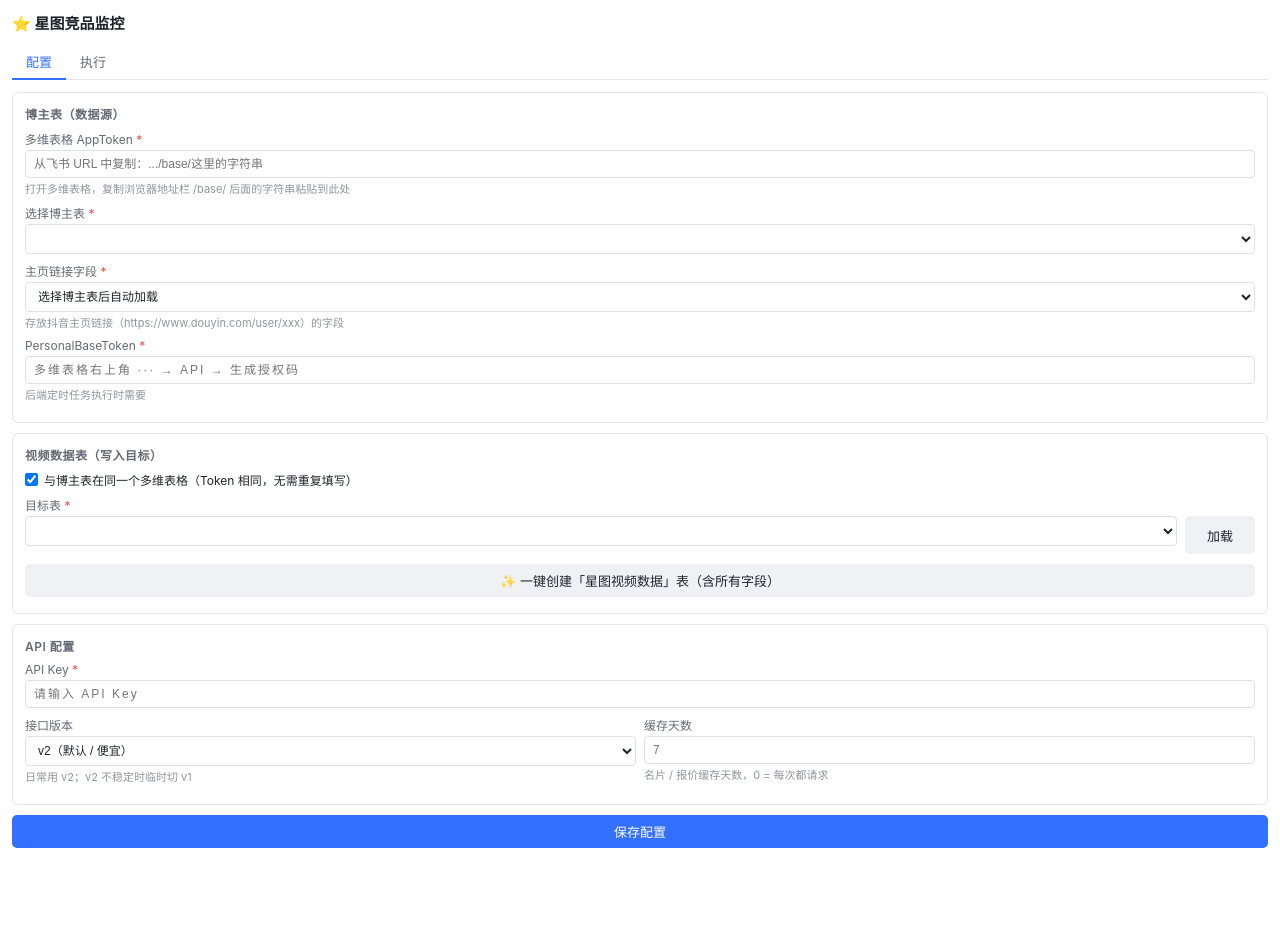
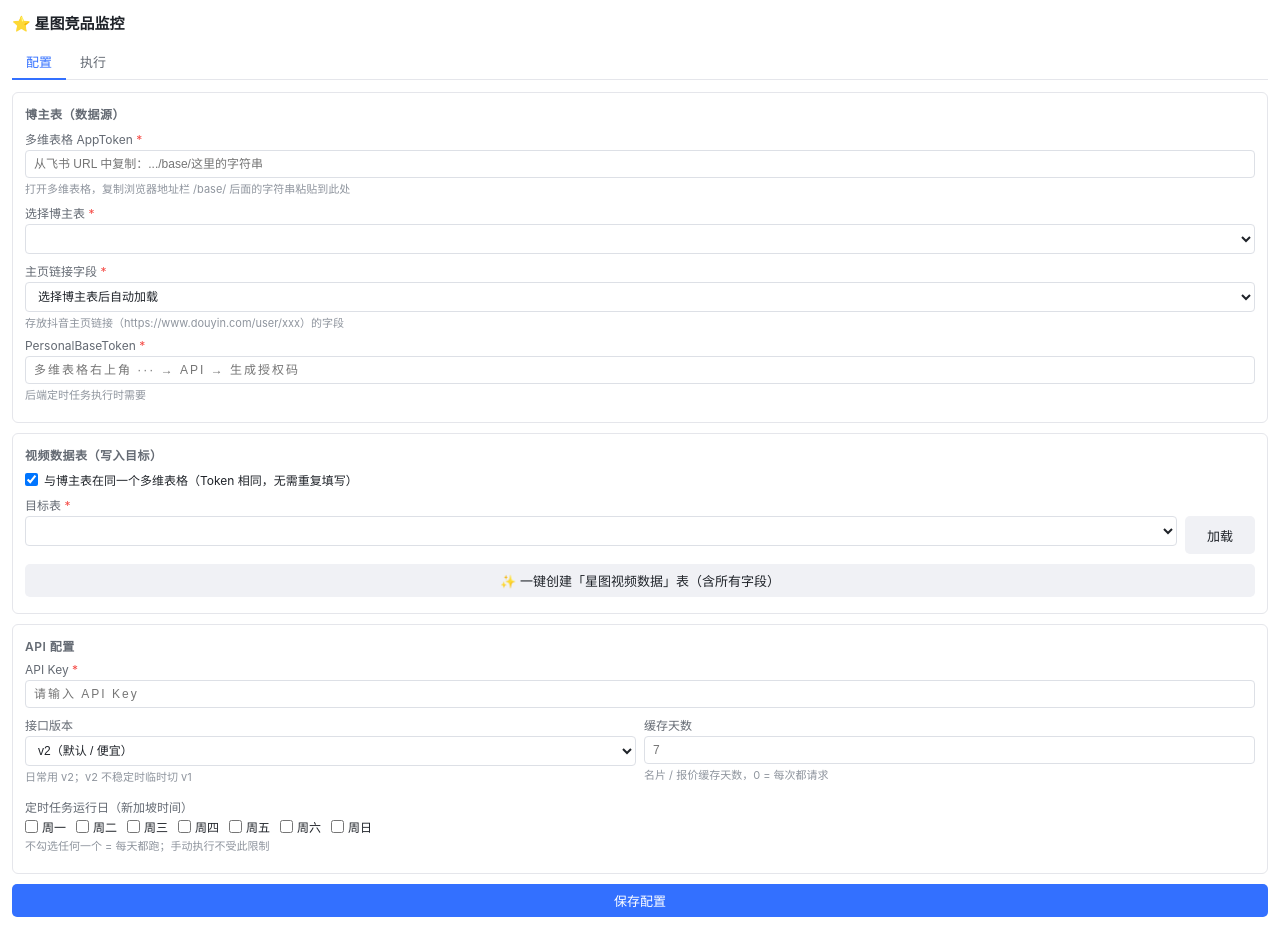
Before and after one commit to k190513120/xingtu-monitor, a website built with Vite: page index.html in a window 1280 px wide. Before the commit the page ends 866 px from the top, so only its background shows below. Built offline with nearby package versions, Linux system fonts and the light colour scheme; no server answers; what @lark-base-open/js-sdk would draw is missing.

Commit message:
feat: add configurable run-day whitelist for cron
Cloudflare cron triggers can't be changed without redeploy, so instead
the scheduled() handler now checks config.runDays against today's day
of week (Singapore time, UTC+8) and silently skips if today isn't
whitelisted. Manual runs ignore this filter.

UI shows 7 checkboxes (周一-周日) in the API config section; empty
selection means run every day (backward compatible).

Co-Authored-By: Claude Opus 4.6 <noreply@anthropic.com>

```diff
--- a/index.html
+++ b/index.html
@@ -104,6 +104,18 @@
     .same-base-row { display: flex; align-items: center; gap: 6px; margin-bottom: 8px; }
     .same-base-row input[type=checkbox] { width: auto; }
     .same-base-row label { margin: 0; color: #1f2329; font-size: 12px; }
+    .day-row { display: flex; flex-wrap: wrap; gap: 6px 10px; }
+    .day-row label {
+      display: inline-flex;
+      align-items: center;
+      gap: 4px;
+      margin: 0;
+      color: #1f2329;
+      font-size: 12px;
+      cursor: pointer;
+      user-select: none;
+    }
+    .day-row input[type=checkbox] { width: auto; margin: 0; }
   </style>
 </head>
 <body>
@@ -198,6 +210,19 @@
           <div class="hint">名片 / 报价缓存天数，0 = 每次都请求</div>
         </div>
       </div>
+      <div class="field" style="margin-top:6px">
+        <label>定时任务运行日（新加坡时间）</label>
+        <div class="day-row" id="runDaysRow">
+          <label><input type="checkbox" class="run-day" value="1" /> 周一</label>
+          <label><input type="checkbox" class="run-day" value="2" /> 周二</label>
+          <label><input type="checkbox" class="run-day" value="3" /> 周三</label>
+          <label><input type="checkbox" class="run-day" value="4" /> 周四</label>
+          <label><input type="checkbox" class="run-day" value="5" /> 周五</label>
+          <label><input type="checkbox" class="run-day" value="6" /> 周六</label>
+          <label><input type="checkbox" class="run-day" value="0" /> 周日</label>
+        </div>
+        <div class="hint">不勾选任何一个 = 每天都跑；手动执行不受此限制</div>
+      </div>
     </div>
 
     <div class="btn-row">
@@ -226,6 +251,7 @@
       <div class="hint" style="line-height:1.8">
         <strong>每 30 分钟</strong> 自动触发一次，配合游标续跑直到当日全量完成。<br/>
         当日完成后后续 cron 静默跳过，无额外成本。<br/>
+        不在「运行日」配置里的日期也会静默跳过。<br/>
         每次执行<strong>增量/更新</strong>写入，不删除历史数据。
       </div>
     </div>
--- a/src/frontend.ts
+++ b/src/frontend.ts
@@ -161,7 +161,10 @@ async function loadTargetTables() {
   const apiVersion = (document.getElementById('apiVersion') as HTMLSelectElement).value || 'v2';
   const cacheDaysRaw = (document.getElementById('cacheDays') as HTMLInputElement).value.trim();
   const cacheDays = cacheDaysRaw === '' ? 7 : Math.max(0, Number(cacheDaysRaw) || 0);
-  const cfg: Record<string, any> = { ...requiredCfg, apiVersion, cacheDays };
+  const runDays = Array.from(
+    document.querySelectorAll<HTMLInputElement>('.run-day:checked'),
+  ).map((el) => Number(el.value));
+  const cfg: Record<string, any> = { ...requiredCfg, apiVersion, cacheDays, runDays };
   const missing = Object.entries(requiredCfg)
     .filter(([, v]) => !v)
     .map(([k]) => k);
@@ -268,6 +271,11 @@ async function init() {
     (document.getElementById('apiVersion') as HTMLSelectElement).value = cfg.apiVersion || 'v2';
     (document.getElementById('cacheDays') as HTMLInputElement).value =
       cfg.cacheDays === undefined || cfg.cacheDays === null ? '7' : String(cfg.cacheDays);
+    // 恢复运行日勾选状态
+    const savedDays: number[] = Array.isArray(cfg.runDays) ? cfg.runDays : [];
+    document.querySelectorAll<HTMLInputElement>('.run-day').forEach((el) => {
+      el.checked = savedDays.includes(Number(el.value));
+    });
 
     if (cfg.sourceTableId) {
       (document.getElementById('sourceTableId') as HTMLSelectElement).value = cfg.sourceTableId;
--- a/src/types.ts
+++ b/src/types.ts
@@ -23,6 +23,10 @@ export interface TaskConfig {
 
   // 名片/报价缓存天数：缓存未过期时不调接口（0=禁用缓存，每次都拉最新）
   cacheDays?: number;
+
+  // 定时任务允许运行的星期（0=周日, 1=周一, ..., 6=周六），按新加坡时区(UTC+8)判断
+  // 未设置或空数组 = 每天都跑（向后兼容）
+  runDays?: number[];
 
   updatedAt?: number;
 }
```
Also changed, not shown: src/index.ts (+12 -0 lines), dist/assets/RenderMarkDown-FLAUJ5NK-BFaQF2b_.js, dist/assets/index-Iowl91V9.js, dist/index.html.
